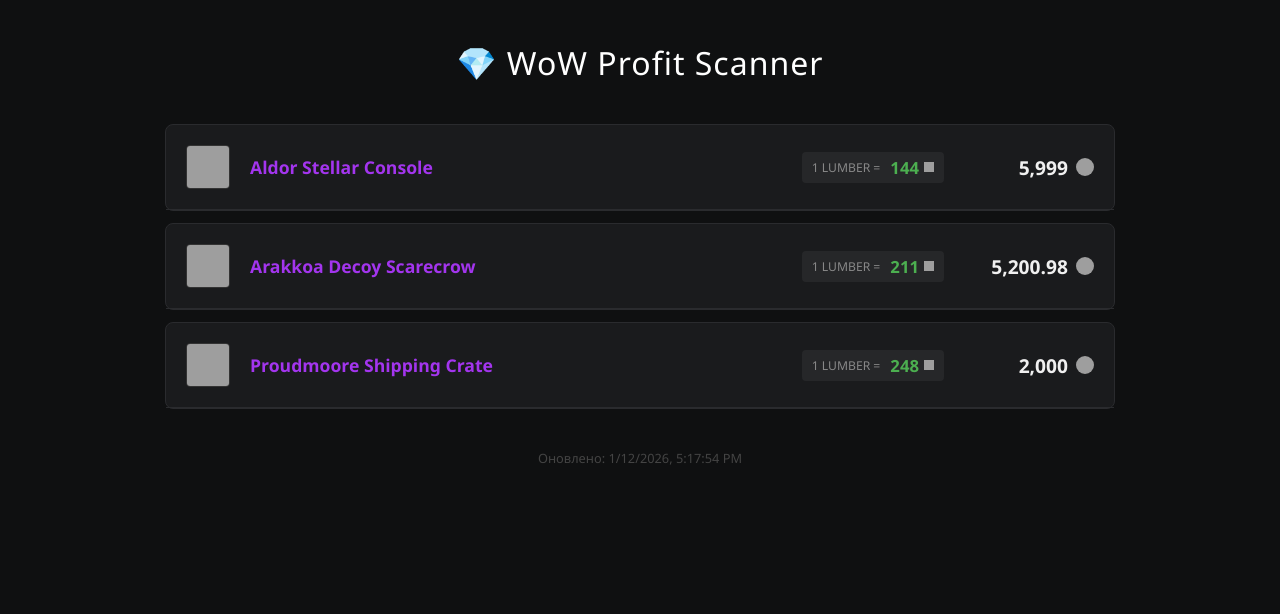
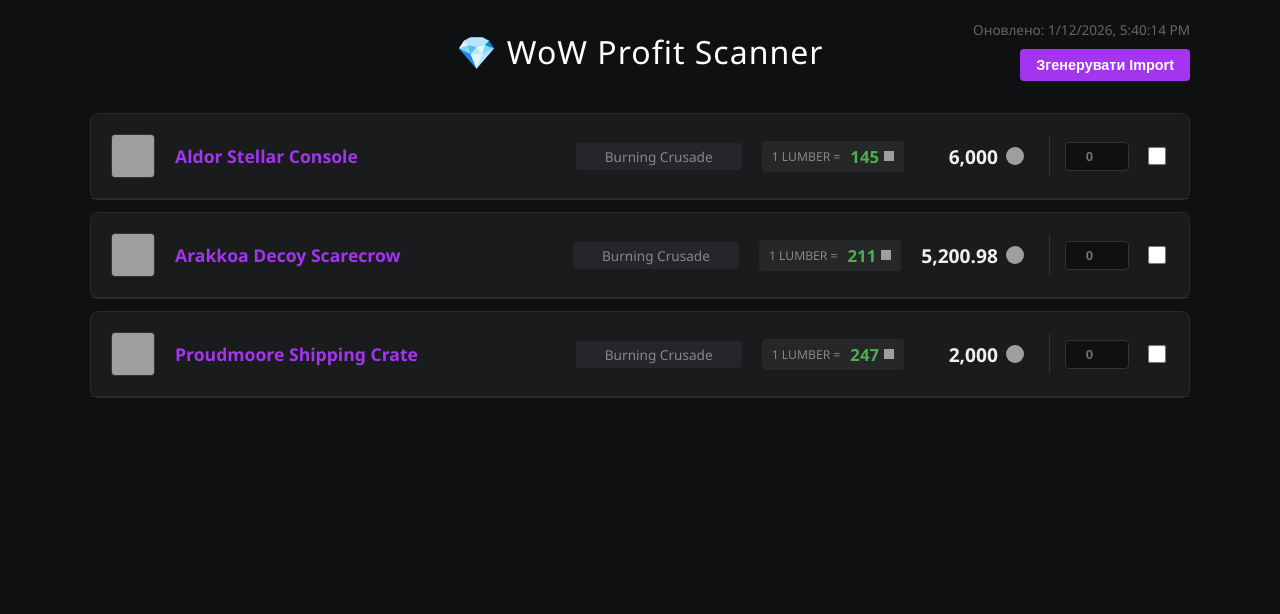
Before and after one commit to goncharov6543-source/WowDecorScanner, a plain HTML site: page index.html in a window 1280 px wide. Drawn offline with Linux system fonts and the light colour scheme; grey boxes are pictures that could not be loaded.

Commit message:
deploy: 0f8cc89395b7899e8163d69dd0fb39ce8556499c

```diff
--- a/index.html
+++ b/index.html
@@ -7,24 +7,109 @@
         <title>WoW Profit Scanner</title>
         <style>
             body { background: #0f1011; color: #e0e0e0; font-family: 'Segoe UI', sans-serif; padding: 20px; margin: 0; }
-            .container { max-width: 950px; margin: 0 auto; }
-            h1 { text-align: center; color: #fff; margin-bottom: 40px; font-weight: 300; letter-spacing: 1px; }
+            .container { max-width: 1100px; margin: 0 auto; } /* Збільшив ширину */
+
+            /* HEADER STYLES */
+            .header-container {
+                position: relative;
+                display: flex;
+                justify-content: center;
+                align-items: center;
+                margin-bottom: 40px;
+                padding-top: 10px;
+            }
+            h1 { margin: 0; color: #fff; font-weight: 300; letter-spacing: 1px; }
+
+            .header-right {
+                position: absolute;
+                right: 0;
+                top: 0;
+                display: flex;
+                flex-direction: column;
+                align-items: flex-end;
+                gap: 10px;
+            }
+            .update-time { font-size: 0.85em; color: #666; }
+
+            .btn-import {
+                background: #a335ee;
+                color: white;
+                border: none;
+                padding: 8px 16px;
+                border-radius: 4px;
+                cursor: pointer;
+                font-weight: bold;
+                font-size: 0.9em;
+                transition: background 0.2s;
+            }
+            .btn-import:hover { background: #8a2be2; }
+
+            /* CARD STYLES */
             .item-card { background: #1a1b1d; border-radius: 8px; margin-bottom: 12px; border: 1px solid #2a2b2e; transition: all 0.2s ease; cursor: pointer; }
             .item-card:hover { border-color: #444; background: #202124; }
             .item-card.active { border-color: #a335ee; box-shadow: 0 0 15px rgba(163, 53, 238, 0.1); }
+
             .main-row { display: flex; align-items: center; padding: 12px 20px; height: 60px; position: relative; z-index: 2; }
+
             .col-icon img { width: 42px; height: 42px; border-radius: 4px; border: 1px solid #333; display: block; }
             .col-name { flex-grow: 1; padding-left: 20px; display: flex; align-items: center; }
             .name-text { font-weight: 600; font-size: 1.1em; color: #a335ee; position: relative; cursor: copy; transition: color 0.2s; }
             .name-text:hover { color: #fff; text-decoration: underline; }
-            .col-lumber { margin-right: 30px; display: flex; align-items: center; gap: 5px; font-size: 0.95em; padding: 4px 10px; border-radius: 4px; background: rgba(255,255,255,0.05); }
+
+            /* Expansion Column */
+            .col-exp {
+                width: 150px;
+                text-align: center;
+                color: #888;
+                font-size: 0.85em;
+                background: #252629;
+                padding: 4px 8px;
+                border-radius: 4px;
+                margin-right: 20px;
+                white-space: nowrap;
+                overflow: hidden;
+                text-overflow: ellipsis;
+            }
+
+            .col-lumber { margin-right: 20px; display: flex; align-items: center; gap: 5px; font-size: 0.95em; padding: 4px 10px; border-radius: 4px; background: rgba(255,255,255,0.05); }
             .lumber-label { color: #888; font-size: 0.8em; text-transform: uppercase; margin-right: 5px; }
             .lumber-value { font-weight: bold; font-size: 1.1em; }
             .col-lumber.positive .lumber-value { color: #4caf50; }
             .col-lumber.negative .lumber-value { color: #f44336; }
-            .col-price { display: flex; align-items: center; gap: 8px; font-weight: bold; font-size: 1.2em; color: #f0f0f0; min-width: 120px; justify-content: flex-end; }
+
+            .col-price { display: flex; align-items: center; gap: 8px; font-weight: bold; font-size: 1.2em; color: #f0f0f0; min-width: 100px; justify-content: flex-end; }
             .gold-icon { width: 18px; height: 18px; border-radius: 50%; }
             .coin-xs { width: 10px; height: 10px; vertical-align: middle; }
+
+            /* INPUTS COLUMN */
+            .col-inputs {
+                display: flex;
+                align-items: center;
+                gap: 15px;
+                margin-left: 25px;
+                border-left: 1px solid #333;
+                padding-left: 15px;
+                height: 40px;
+            }
+            .qty-input {
+                background: #0f1011;
+                border: 1px solid #333;
+                color: #fff;
+                width: 50px;
+                padding: 6px;
+                border-radius: 4px;
+                text-align: center;
+                font-weight: bold;
+            }
+            .qty-input:focus { outline: 1px solid #a335ee; }
+            .check-input {
+                width: 18px;
+                height: 18px;
+                accent-color: #a335ee;
+                cursor: pointer;
+            }
+
+            /* Tooltip & Details */
             .copy-tooltip { position: absolute; left: 100%; top: 50%; transform: translateY(-50%); background: #4caf50; color: white; padding: 4px 8px; border-radius: 4px; font-size: 12px; margin-left: 10px; opacity: 0; pointer-events: none; transition: opacity 0.2s; white-space: nowrap; z-index: 100; box-shadow: 0 2px 5px rgba(0,0,0,0.5); }
             .name-text.copied .copy-tooltip { opacity: 1; }
             .details-row { max-height: 0; overflow: hidden; transition: max-height 0.3s ease-out; background: #151618; border-top: 1px solid #2a2b2e; position: relative; z-index: 1; }
@@ -49,12 +134,18 @@
             .server-name { color: #ccc; }
             .server-price { color: #ffd700; font-weight: bold; display: flex; align-items: center; gap: 4px; }
             .coin-sm { width: 12px; height: 12px; }
-            .footer { text-align: center; color: #444; margin-top: 40px; font-size: 0.8em; }
         </style>
     </head>
     <body>
         <div class="container">
-            <h1>💎 WoW Profit Scanner</h1>
+            <div class="header-container">
+                <h1>💎 WoW Profit Scanner</h1>
+                <div class="header-right">
+                    <span class="update-time">Оновлено: 1/12/2026, 5:40:14 PM</span>
+                    <button class="btn-import">Згенерувати Import</button>
+                </div>
+            </div>
+
             <div id="list">
         <div class="item-card" onclick="toggleDetails(this)">
             <div class="main-row">
@@ -65,22 +156,32 @@
                         <span class="copy-tooltip">Скопійовано!</span>
                     </div>
                 </div>
+
+                <div class="col-exp">Burning Crusade</div>
+
                 <div class="col-lumber positive">
                     <span class="lumber-label">1 Lumber = </span>
-                    <span class="lumber-value">144</span>
+                    <span class="lumber-value">145</span>
                     <img src="https://wow.zamimg.com/images/wow/icons/large/inv_misc_coin_01.jpg" class="coin-xs">
                 </div>
+
                 <div class="col-price">
-                    <span class="gold-amount">5,999</span>
+                    <span class="gold-amount">6,000</span>
                     <img src="https://wow.zamimg.com/images/wow/icons/large/inv_misc_coin_01.jpg" class="gold-icon">
                 </div>
+
+                <div class="col-inputs" onclick="event.stopPropagation()">
+                    <input type="number" class="qty-input" placeholder="0">
+                    <input type="checkbox" class="check-input">
+                </div>
             </div>
+
             <div class="details-row">
                 <div class="details-content">
                     <div class="reagents-block">
                         <div class="block-header">
                             <h4>🛠️ Recipe Cost (Region)</h4>
-                            <span class="total-craft-cost text-red">Total: -201 g</span>
+                            <span class="total-craft-cost text-red">Total: -183 g</span>
                         </div>
                         <ul class="recipe-list">
                     <li>
@@ -90,10 +191,9 @@
                             <span class="reagent-name">Void Crystal</span>
                         </div>
                         <div class="reag-right">
-                             4 <span class="gold-symbol">g</span>
+                             3 <span class="gold-symbol">g</span>
                         </div>
                     </li>
-
                     <li>
                         <div class="reag-left">
                             <span class="reagent-count">6x</span>
@@ -104,7 +204,6 @@
                              4 <span class="gold-symbol">g</span>
                         </div>
                     </li>
-
                     <li>
                         <div class="reag-left">
                             <span class="reagent-count">8x</span>
@@ -112,10 +211,9 @@
                             <span class="reagent-name">Greater Planar Essence</span>
                         </div>
                         <div class="reag-right">
-                             10 <span class="gold-symbol">g</span>
+                             8 <span class="gold-symbol">g</span>
                         </div>
                     </li>
-
                     <li>
                         <div class="reag-left">
                             <span class="reagent-count">20x</span>
@@ -125,16 +223,15 @@
                         <div class="reag-right">
                              4 <span class="gold-symbol">g</span>
                         </div>
-                    </li>
-                </ul>
+                    </li></ul>
                         <div class="craft-qty-info">Requires: <b>40</b> Lumber</div>
                     </div>
                     <div class="servers-block">
                         <h4>🏆 Топ-3 (Найдешевші)</h4>
 
             <div class="server-row">
-                <span class="server-name">Echsenkessel</span>
-                <span class="server-price">5,999 <img src="https://wow.zamimg.com/images/wow/icons/large/inv_misc_coin_01.jpg" class="coin-sm"></span>
+                <span class="server-name">Galakrond</span>
+                <span class="server-price">6,000 <img src="https://wow.zamimg.com/images/wow/icons/large/inv_misc_coin_01.jpg" class="coin-sm"></span>
             </div>
 
             <div class="server-row">
@@ -161,16 +258,26 @@
                         <span class="copy-tooltip">Скопійовано!</span>
                     </div>
                 </div>
+
+                <div class="col-exp">Burning Crusade</div>
+
                 <div class="col-lumber positive">
                     <span class="lumber-label">1 Lumber = </span>
                     <span class="lumber-value">211</span>
                     <img src="https://wow.zamimg.com/images/wow/icons/large/inv_misc_coin_01.jpg" class="coin-xs">
                 </div>
+
                 <div class="col-price">
                     <span class="gold-amount">5,200.98</span>
                     <img src="https://wow.zamimg.com/images/wow/icons/large/inv_misc_coin_01.jpg" class="gold-icon">
                 </div>
+
+                <div class="col-inputs" onclick="event.stopPropagation()">
+                    <input type="number" class="qty-input" placeholder="0">
+                    <input type="checkbox" class="check-input">
+                </div>
             </div>
+
             <div class="details-row">
                 <div class="details-content">
                     <div class="reagents-block">
@@ -189,7 +296,6 @@
                              180 <span class="gold-symbol">g</span>
                         </div>
                     </li>
-
                     <li>
                         <div class="reag-left">
                             <span class="reagent-count">6x</span>
@@ -200,7 +306,6 @@
                              42 <span class="gold-symbol">g</span>
                         </div>
                     </li>
-
                     <li>
                         <div class="reag-left">
                             <span class="reagent-count">3x</span>
@@ -210,8 +315,7 @@
                         <div class="reag-right">
                              1 <span class="gold-symbol">g</span>
                         </div>
-                    </li>
-                </ul>
+                    </li></ul>
                         <div class="craft-qty-info">Requires: <b>20</b> Lumber</div>
                     </div>
                     <div class="servers-block">
@@ -246,22 +350,32 @@
                         <span class="copy-tooltip">Скопійовано!</span>
                     </div>
                 </div>
+
+                <div class="col-exp">Burning Crusade</div>
+
                 <div class="col-lumber positive">
                     <span class="lumber-label">1 Lumber = </span>
-                    <span class="lumber-value">248</span>
+                    <span class="lumber-value">247</span>
                     <img src="https://wow.zamimg.com/images/wow/icons/large/inv_misc_coin_01.jpg" class="coin-xs">
                 </div>
+
                 <div class="col-price">
                     <span class="gold-amount">2,000</span>
                     <img src="https://wow.zamimg.com/images/wow/icons/large/inv_misc_coin_01.jpg" class="gold-icon">
                 </div>
+
+                <div class="col-inputs" onclick="event.stopPropagation()">
+                    <input type="number" class="qty-input" placeholder="0">
+                    <input type="checkbox" class="check-input">
+                </div>
             </div>
+
             <div class="details-row">
                 <div class="details-content">
                     <div class="reagents-block">
                         <div class="block-header">
                             <h4>🛠️ Recipe Cost (Region)</h4>
-                            <span class="total-craft-cost text-red">Total: -14 g</span>
+                            <span class="total-craft-cost text-red">Total: -17 g</span>
                         </div>
                         <ul class="recipe-list">
                     <li>
@@ -271,10 +385,9 @@
                             <span class="reagent-name">Aromatic Fish Oil</span>
                         </div>
                         <div class="reag-right">
-                             2 <span class="gold-symbol">g</span>
+                             3 <span class="gold-symbol">g</span>
                         </div>
                     </li>
-
                     <li>
                         <div class="reag-left">
                             <span class="reagent-count">5x</span>
@@ -284,8 +397,7 @@
                         <div class="reag-right">
                              1 <span class="gold-symbol">g</span>
                         </div>
-                    </li>
-                </ul>
+                    </li></ul>
                         <div class="craft-qty-info">Requires: <b>8</b> Lumber</div>
                     </div>
                     <div class="servers-block">
@@ -311,7 +423,6 @@
             </div>
         </div>
         </div>
-            <div class="footer">Оновлено: 1/12/2026, 5:17:54 PM</div>
         </div>
         <script>
             function toggleDetails(card) { card.classList.toggle('active'); }
```
